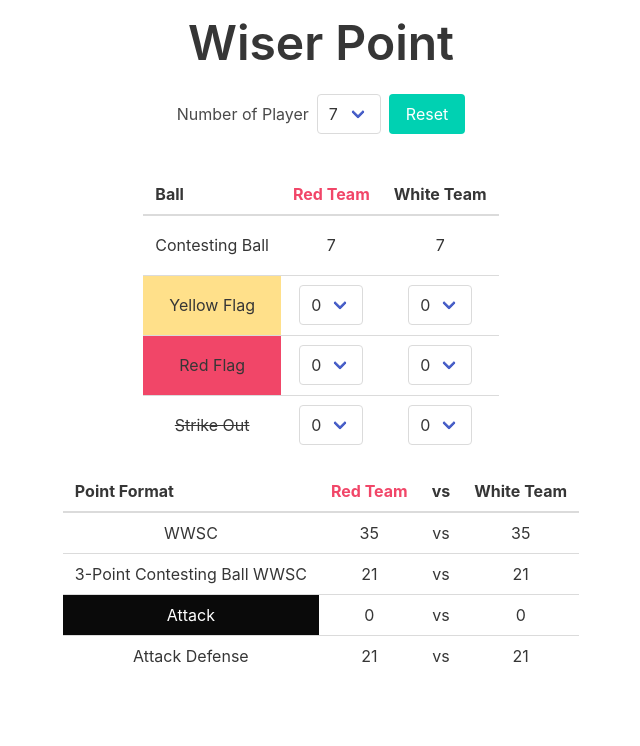
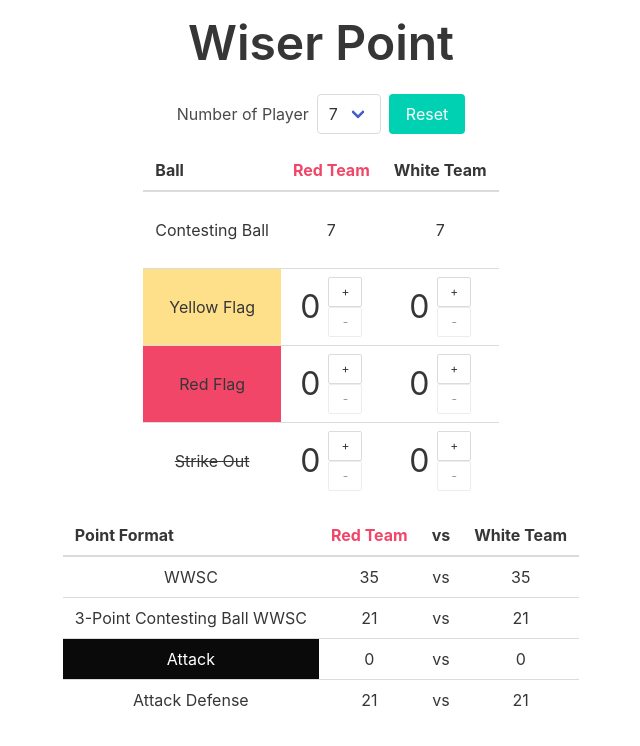
Before and after one commit to jenglamlow/wiser-point, a React (Create React App) app: page / in a window 1280 px wide. Shown: the top 746 px of the page, without its empty margins (319-959 px from the left). Built offline with nearby package versions, Linux system fonts and the light colour scheme.

Commit message:
Use numeric stepper instead of select

```diff
--- a/src/App.css
+++ b/src/App.css
@@ -21,7 +21,7 @@
 .input-table tr td {
   text-align: center;
   vertical-align: middle;
-  height: 60px;
+  height: 77px;
 }
 
 .strike-out-label {
@@ -33,7 +33,3 @@
   align-items: center;
   flex-direction: column;
 }
-
-.error-container {
-  height: 24px;
-}
--- a/src/InputTable.js
+++ b/src/InputTable.js
@@ -1,14 +1,10 @@
-
+import { getContesting } from "./util";
 
 const InputTable = ({ data, onChange }) => {
   const { red, white, numberOfPlayer } = data;
 
-  const redContesting = numberOfPlayer - red.yellow - red.red - red.eliminated;
-  const whiteContesting = numberOfPlayer - white.yellow - white.red - white.eliminated;
-
-  const redPlayerMismatch = red.eliminated + red.yellow + red.red > numberOfPlayer
-  const whitePlayerMismatch = white.eliminated + white.yellow + white.red > numberOfPlayer
-  const hasError = redPlayerMismatch | whitePlayerMismatch
+  const redContesting = getContesting(numberOfPlayer, data.red);
+  const whiteContesting = getContesting(numberOfPlayer, data.white);
 
   const handleChange = (name, value) => {
     const field = name.split('-')
@@ -19,7 +15,6 @@ const InputTable = ({ data, onChange }) => {
 
   return (
     <div className="input-table-container">
-      <div className="error-container has-text-danger">{hasError ? "Error: Mismatch Player Number detected" : ""}</div>
       <table className="table input-table">
         <thead>
           <tr>
@@ -36,18 +31,18 @@ const InputTable = ({ data, onChange }) => {
           </tr>
           <tr>
             <td className="has-background-warning">Yellow Flag</td>
-            <td><Select error={redPlayerMismatch} number={numberOfPlayer + 1} value={red.yellow} onChange={(data) => handleChange("red-yellow", data)}></Select></td>
-            <td><Select error={whitePlayerMismatch} number={numberOfPlayer + 1} value={white.yellow} onChange={(data) => handleChange("white-yellow", data)}></Select></td>
+            <td><InputNumeric number={red.yellow} contesting={getContesting(numberOfPlayer, red)} onChange={(value) => handleChange("red-yellow", value)} /></td>
+            <td><InputNumeric number={white.yellow} contesting={getContesting(numberOfPlayer, white)} onChange={(value) => handleChange("white-yellow", value)} /></td>
           </tr>
           <tr>
             <td className="has-background-danger">Red Flag</td>
-            <td><Select error={redPlayerMismatch} number={numberOfPlayer + 1} value={red.red} onChange={(data) => handleChange("red-red", data)}></Select></td>
-            <td><Select error={whitePlayerMismatch} number={numberOfPlayer + 1} value={white.red} onChange={(data) => handleChange("white-red", data)}></Select></td>
+            <td><InputNumeric number={red.red} contesting={getContesting(numberOfPlayer, red)} onChange={(value) => handleChange("red-red", value)} /></td>
+            <td><InputNumeric number={white.red} contesting={getContesting(numberOfPlayer, white)} onChange={(value) => handleChange("white-red", value)} /></td>
           </tr>
           <tr>
             <td className="strike-out-label">Strike Out</td>
-            <td><Select error={redPlayerMismatch} number={numberOfPlayer + 1} value={red.eliminated} onChange={(data) => handleChange("red-eliminated", data)}></Select></td>
-            <td><Select error={whitePlayerMismatch} number={numberOfPlayer + 1} value={white.eliminated} onChange={(data) => handleChange("white-eliminated", data)}></Select></td>
+            <td><InputNumeric number={red.eliminated} contesting={getContesting(numberOfPlayer, red)} onChange={(value) => handleChange("red-eliminated", value)} /></td>
+            <td><InputNumeric number={white.eliminated} contesting={getContesting(numberOfPlayer, white)} onChange={(value) => handleChange("white-eliminated", value)} /></td>
           </tr>
         </tbody>
       </table>
@@ -55,33 +50,33 @@ const InputTable = ({ data, onChange }) => {
   )
 }
 
-const Select = ({ error, number, value, onChange }) => {
-  const numOfPlayer = [...Array(number)]
-
-  const handleChange = (evt) => {
-    onChange(parseInt(evt.target.value, 10))
+const InputNumeric = ({ number, contesting, onChange }) => {
+  const increase = () => {
+    handleChange(number + 1)
   }
 
-  const selectClassName = error ? "select is-danger" : "select"
+  const decrease = () => {
+    handleChange(number - 1)
+  }
+
+  const handleChange = (value) => {
+    onChange(value)
+  }
+
+  const isIncreaseDisabled = () => {
+    return contesting === 0
+  }
+
+  const isDecreaseDisabled = () => {
+    return number === 0
+  }
 
   return (
-    <div className="control">
-      <div className={selectClassName}>
-        <select value={value} onChange={handleChange}>
-          {numOfPlayer.map((v, i) => <option key={i}>{i}</option>)}
-        </select>
-      </div>
-    </div>
-  )
-}
-
-const InputNumeric = () => {
-  return (
     <div className="is-flex is-flex-direction-row is-justify-content-center is-align-items-center">
-      <div>1</div>
-      <div className="is-flex is-flex-direction-column">
-        <button>+</button>
-        <button>-</button>
+      <div className="is-size-3">{number}</div>
+      <div className="is-flex is-flex-direction-column pl-2">
+        <button className="button is-small" disabled={isIncreaseDisabled()} onClick={increase}>+</button>
+        <button className="button is-small" disabled={isDecreaseDisabled()} onClick={decrease}>-</button>
       </div>
     </div>
   )
--- a/src/Score.js
+++ b/src/Score.js
@@ -1,3 +1,4 @@
+import { getContesting } from './util'
 
 const Score = ({ data }) => {
   return (
@@ -23,8 +24,8 @@ const Score = ({ data }) => {
 const WWSC = ({ data }) => {
   const { red, white, numberOfPlayer } = data
 
-  const redContesting = numberOfPlayer - red.yellow - red.red - red.eliminated;
-  const whiteContesting = numberOfPlayer - white.yellow - white.red - white.eliminated;
+  const redContesting = getContesting(numberOfPlayer, data.red);
+  const whiteContesting = getContesting(numberOfPlayer, data.white);
 
   const redScore = redContesting * 5 + red.yellow * 2 + red.red * 1
   const whiteScore = whiteContesting * 5 + white.yellow * 2 + white.red * 1
@@ -44,8 +45,8 @@ const WWSC = ({ data }) => {
 const ThreePoint = ({ data }) => {
   const { red, white, numberOfPlayer } = data
 
-  const redContesting = numberOfPlayer - red.yellow - red.red - red.eliminated;
-  const whiteContesting = numberOfPlayer - white.yellow - white.red - white.eliminated;
+  const redContesting = getContesting(numberOfPlayer, data.red);
+  const whiteContesting = getContesting(numberOfPlayer, data.white);
 
   const redScore = redContesting * 3 + red.yellow * 2 + red.red * 1
   const whiteScore = whiteContesting * 3 + white.yellow * 2 + white.red * 1
@@ -65,8 +66,8 @@ const ThreePoint = ({ data }) => {
 const AttackScore = ({ data }) => {
   const { red, white, numberOfPlayer } = data
 
-  const redContesting = numberOfPlayer - red.yellow - red.red - red.eliminated;
-  const whiteContesting = numberOfPlayer - white.yellow - white.red - white.eliminated;
+  const redContesting = getContesting(numberOfPlayer, data.red);
+  const whiteContesting = getContesting(numberOfPlayer, data.white);
 
   const redScore = numberOfPlayer * 3 - (whiteContesting * 3 + white.yellow * 2 + white.red * 1)
   const whiteScore = numberOfPlayer * 3 - (redContesting * 3 + red.yellow * 2 + red.red * 1)
@@ -86,8 +87,8 @@ const AttackScore = ({ data }) => {
 const AttackDefense = ({ data }) => {
   const { red, white, numberOfPlayer } = data
 
-  const redContesting = numberOfPlayer - red.yellow - red.red - red.eliminated;
-  const whiteContesting = numberOfPlayer - white.yellow - white.red - white.eliminated;
+  const redContesting = getContesting(numberOfPlayer, data.red);
+  const whiteContesting = getContesting(numberOfPlayer, data.white);
 
   const redScore = numberOfPlayer * 3 - (whiteContesting * 3 + white.yellow * 2 + white.red * 1) + (redContesting * 3 + red.yellow * 2 + red.red * 1)
   const whiteScore = numberOfPlayer * 3 - (redContesting * 3 + red.yellow * 2 + red.red * 1) + (whiteContesting * 3 + white.yellow * 2 + white.red * 1)
--- /dev/null
+++ b/src/util.js
@@ -0,0 +1,3 @@
+export const getContesting = (numOfPlayer, team) => {
+  return numOfPlayer - team.yellow - team.red - team.eliminated
+}
```
